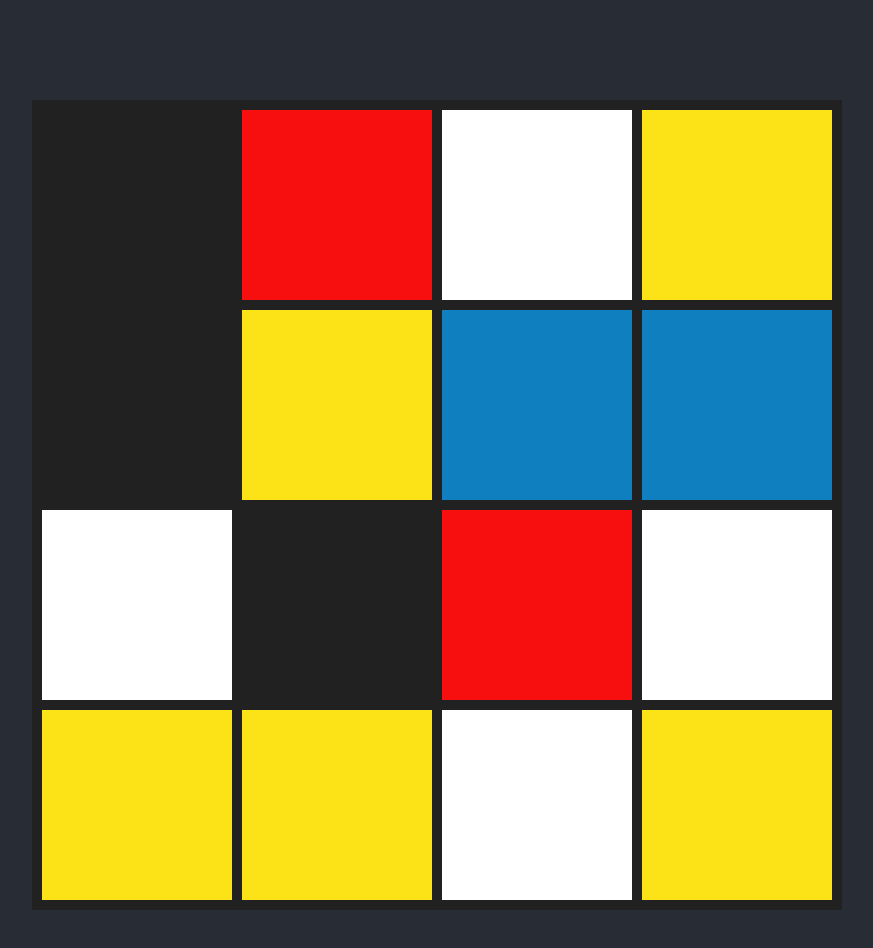
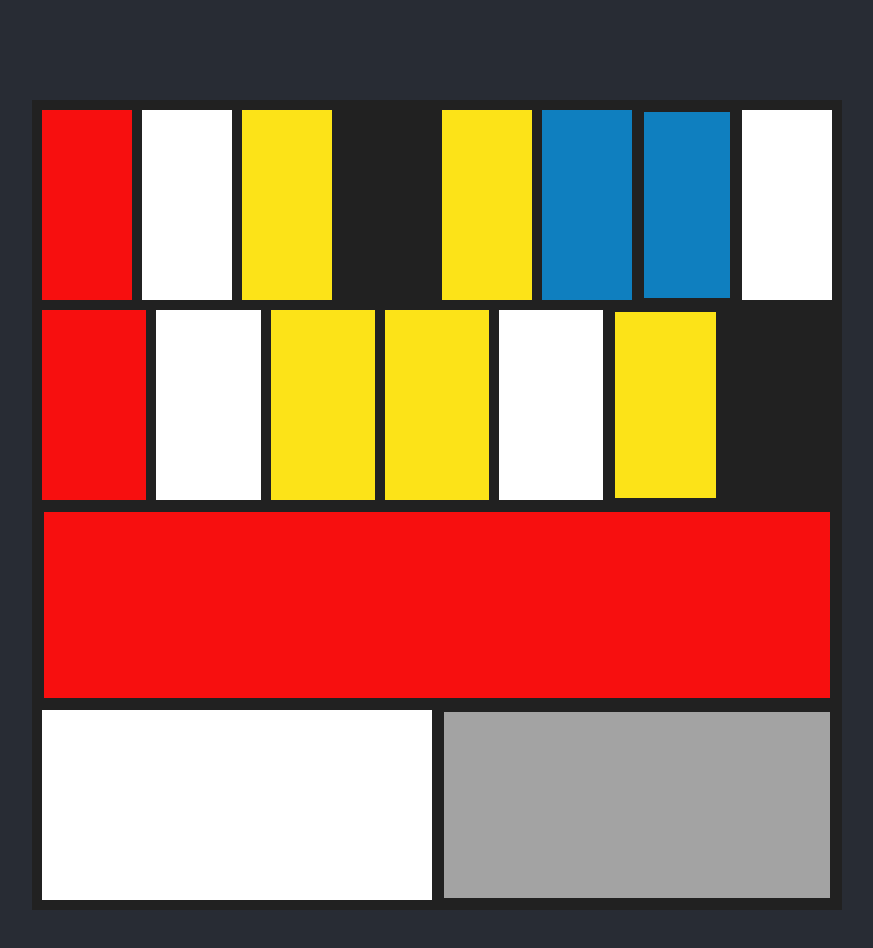
Before and after one commit to ryanmonro/mondrian, a React (Create React App) app: page / in a window 1280 px wide. Shown: the top 948 px of the page, without its empty margins (203-1076 px from the left). Built offline with nearby package versions, Linux system fonts and the light colour scheme.

Commit message:
Rows have n tiles; setInterval based playback is working

```diff
--- a/src/App.js
+++ b/src/App.js
@@ -6,7 +6,8 @@ function randomBoard(){
   let board = []
   for(var i = 0; i < 4; i++){
     var row = []
-    for(var t = 0; t < 4; t++){
+    let width = Math.ceil(Math.random() * 8)
+    for(var t = 0; t < width; t++){
       row.push(Math.floor(Math.random() * 6))
     }
     board.push(row)
@@ -18,14 +19,26 @@ class App extends Component {
   constructor(props){
     super(props)
     this.state = {
-      data: randomBoard()
+      data: randomBoard(),
+      position: 1
     }
+  }
+  componentDidMount(){
+    this.timer = setInterval(() => {
+      let position = this.state.position
+      if (position === 100) {
+        position = 1
+      } else {
+        position++
+      }
+      this.setState({position: position})
+    }, 20)
   }
   render() {
     let data = this.state.data
     return (
       <div className="App">
-        <Board data={data}>
+        <Board data={data} position={this.state.position}>
         </Board>
       </div>
     );
--- a/src/Board.css
+++ b/src/Board.css
@@ -2,4 +2,5 @@
   width: 800px;
   margin: 100px auto;
   border: 5px solid #212121;
+  background: #212121;
 }
--- a/src/Board.js
+++ b/src/Board.js
@@ -22,7 +22,7 @@ export default class Board extends Component {
     let data = this.state.data
     return (
       <div className="Board">
-        { data.map((v, k) => <Row data={v} key={k} row={k} tileClicked={this.change}></Row> ) }
+        { data.map((v, k) => <Row data={v} key={k} row={k} tileClicked={this.change} position={this.props.position}></Row> ) }
       </div>
     )
   }
--- a/src/Row.js
+++ b/src/Row.js
@@ -7,7 +7,14 @@ export default class Row extends Component {
     let {data, row} = this.props
     return (
       <div className="Row">
-        { data.map((v, k) => <Tile data={v} key={k} row={row} col={k} tileClicked={this.props.tileClicked}></Tile> ) }
+        { data.map((v, k) =>
+          <Tile data={v} key={k} row={row} col={k}
+            tileClicked={this.props.tileClicked}
+            width={ 100 / data.length }
+            cols={data.length}
+            position={ this.props.position}>
+          </Tile> )
+        }
       </div>
     )
   }
--- a/src/Tile.css
+++ b/src/Tile.css
@@ -1,7 +1,10 @@
-.Tile {
+.TileInner {
+  height: 100%;
+}
+
+.Tile{
+  height: 200px;
   box-sizing: border-box;
   float:left;
-  height: 200px;
-  width: 25%;
   border: 5px solid #212121;
 }
--- a/src/Tile.js
+++ b/src/Tile.js
@@ -2,7 +2,7 @@ import React, { Component } from 'react';
 import './Tile.css';
 
 const colours = {
-  "white": "white",
+  "white": "#FFFFFF",
   "red": "#F70F0F",
   "yellow": "#FCE318",
   "blue": "#0F7FBF",
@@ -22,12 +22,28 @@ export default class Tile extends Component {
     const {tileClicked, row, col} = this.props
     tileClicked(row, col)
   }
+  isPlaying(){
+    const {position, cols, col} = this.props
+    const percent = position / 100
+    return percent >= col / cols && percent <= (col + 1) / cols
+  }
   render(){
     return (
-      <div
-        className="Tile"
-        onClick={this.change}
-        style={{background: colour(this.props.data)}}>
+      <div className="Tile"
+        style={{
+            width: this.props.width + "%",
+            padding: this.isPlaying() ? "2px" : 0
+        }}
+      >
+        <div
+          className="TileInner"
+          onClick={this.change}
+          style={{
+            background: colour(this.props.data),
+            // filter: this.props.playing ? "brightness(150%)" : "none"
+            // opacity: this.props.playing ? 0.8 : 1
+          }}>
+        </div>
       </div>
     )
   }
```
